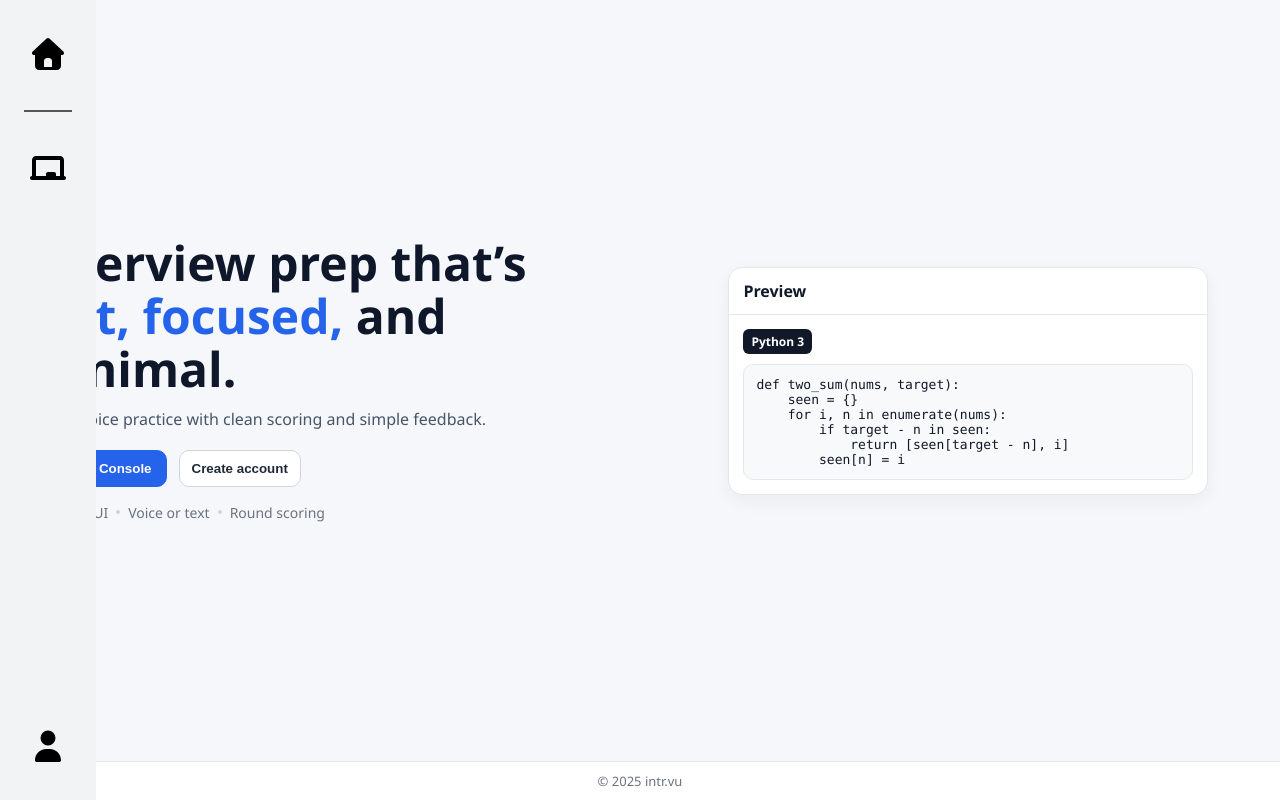
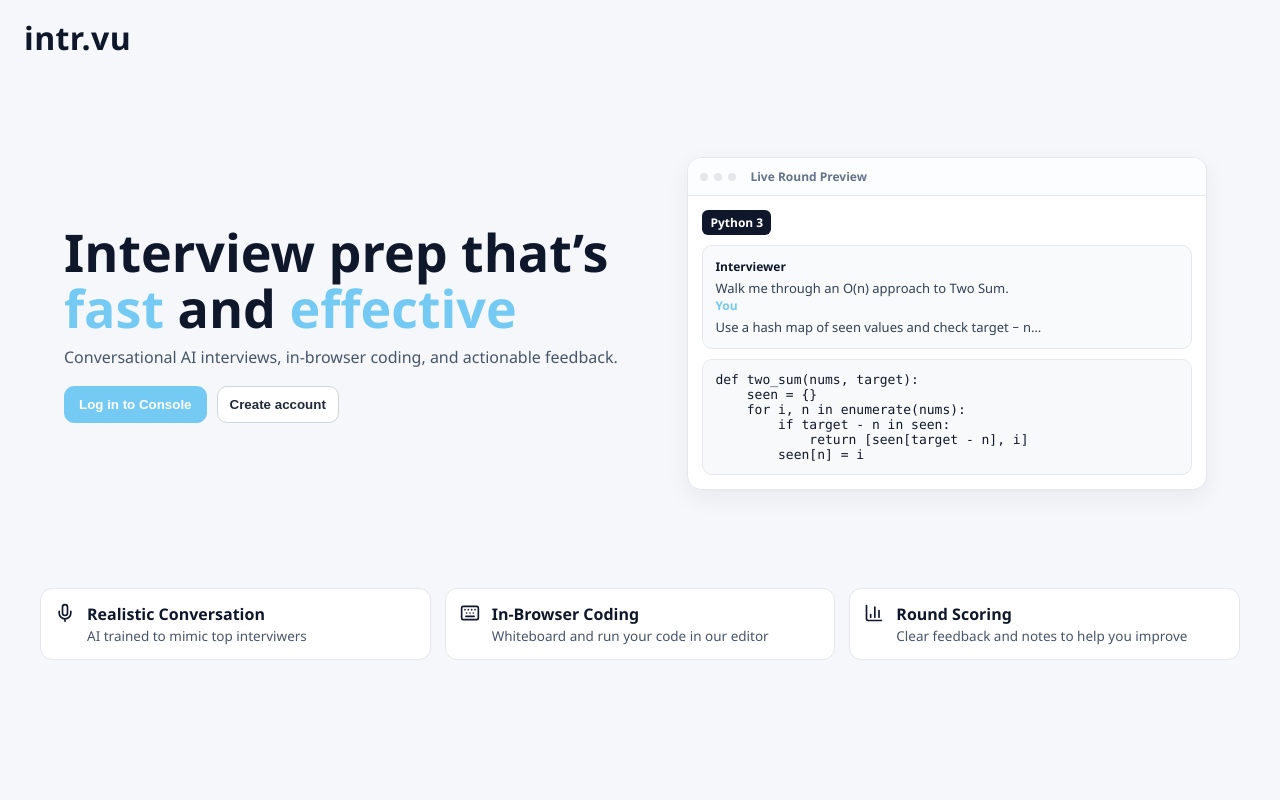
Before and after one commit to zhikangxie107/intr.vu, a Next.js app: page / in a window 1280 px wide. Built offline with nearby package versions, Linux system fonts and the light colour scheme.

Commit message:
landing page done

```diff
--- a/package.json
+++ b/package.json
@@ -21,6 +21,7 @@
     "dotenv": "^17.2.3",
     "elevenlabs": "^1.59.0",
     "express": "^5.1.0",
+    "lucide-react": "^0.553.0",
     "next": "16.0.1",
     "openai": "^6.8.1",
     "react": "19.2.0",
--- a/src/app/page.js
+++ b/src/app/page.js
@@ -1,83 +1,71 @@
 "use client";
 import Link from "next/link";
 import { useAuth0 } from "@auth0/auth0-react";
-import Navbar from "../components/navbar/navbar";
+import { Mic, Keyboard, BarChart3 } from "lucide-react";
 
 
 export default function HomePage() {
-  const { isAuthenticated, isLoading, loginWithRedirect } = useAuth0();
+  const { isAuthenticated, loginWithRedirect } = useAuth0();
 
-  // CTA logic
-  const primaryCta = isAuthenticated
-    ? { type: "link", label: "Continue learning", href: "/learn" }
-    : { type: "action", label: "Log in to Console" };
+  const primaryCta =
+    isAuthenticated
+      ? { type: "link", label: "Continue learning", href: "/learn" }
+      : { type: "action", label: "Log in to Console" };
 
   const handlePrimary = async () => {
-    if (!isAuthenticated) {
-      // Go to Auth0 OAuth
-      await loginWithRedirect();
-    }
+    if (!isAuthenticated) await loginWithRedirect();
+  };
+
+  const handleSignup = async () => {
+    await loginWithRedirect({ authorizationParams: { screen_hint: "signup" } });
   };
 
   return (
-    <div style={styles.page}>
-      <Navbar></Navbar>
+    <div style={S.page}>
+      {/* BRAND (top-left) */}
+      <header style={S.header}>
+        <Link href="/" style={S.brand}>intr.vu</Link>
+      </header>
 
-
-      <main style={styles.hero}>
-        <div style={styles.left}>
-          <h1 style={styles.title}>
-            Interview prep that’s<br />
-            <span style={styles.accent}>fast, focused,</span> and minimal.
+      {/* HERO: left copy, right preview (no graph) */}
+      <section style={S.hero}>
+        <div style={S.heroLeft}>
+          <h1 style={S.title}>
+            Interview prep that’s <span style={S.accent}>fast</span> and <span style={S.accent}>effective</span>
           </h1>
-          <p style={styles.subtitle}>
-            Code + voice practice with clean scoring and simple feedback.
+          <p style={S.sub}>
+            Conversational AI interviews, in-browser coding, and actionable feedback.
           </p>
 
-          <div style={styles.ctaRow}>
+          <div style={S.ctaRow}>
             {primaryCta.type === "link" ? (
-              <Link href={primaryCta.href} style={styles.primaryBtn}>
-                {primaryCta.label}
-              </Link>
+              <Link href={primaryCta.href} style={S.primary}>{primaryCta.label}</Link>
             ) : (
-              <button onClick={handlePrimary} style={styles.primaryBtn}>
-                {primaryCta.label}
-              </button>
+              <button onClick={handlePrimary} style={S.primary}>{primaryCta.label}</button>
             )}
-
             {!isAuthenticated && (
-              <button
-                onClick={() =>
-                  loginWithRedirect({
-                    authorizationParams: { screen_hint: "signup" },
-                  })
-                }
-                style={styles.secondaryBtn}
-              >
-                Create account
-              </button>
+              <button onClick={handleSignup} style={S.secondary}>Create account</button>
             )}
           </div>
-
-          {!isLoading && (
-            <div style={styles.metaRow}>
-              <span style={styles.meta}>No clutter UI</span>
-              <span style={styles.dot} />
-              <span style={styles.meta}>Voice or text</span>
-              <span style={styles.dot} />
-              <span style={styles.meta}>Round scoring</span>
-            </div>
-          )}
         </div>
 
-        {/* minimal right panel (optional placeholder) */}
-        <div style={styles.right}>
-          <div style={styles.panel}>
-            <div style={styles.panelHeader}>Preview</div>
-            <div style={styles.panelBody}>
-              <div style={styles.badge}>Python 3</div>
-              <div style={styles.codeBox}>
-                <pre style={styles.code}>
+        {/* Simple preview card to balance layout (no node graph) */}
+        <div style={S.heroRight} aria-hidden>
+          <div style={S.previewCard}>
+            <div style={S.previewHeader}>
+              <span style={S.dot} /><span style={S.dot} /><span style={S.dot} />
+              <span style={S.previewTitle}>Live Round Preview</span>
+            </div>
+            <div style={S.previewBody}>
+              <div style={S.badge}>Python 3</div>
+              <div style={S.transcript}>
+                <div style={S.role}>Interviewer</div>
+                <div style={S.text}>Walk me through an O(n) approach to Two Sum.</div>
+                <div style={S.roleUser}>You</div>
+                <div style={S.text}>Use a hash map of seen values and check target − n…</div>
+              </div>
+              <div style={S.codeBox}>
+                <pre style={S.code}>
 {`def two_sum(nums, target):
     seen = {}
     for i, n in enumerate(nums):
@@ -89,123 +77,138 @@ export default function HomePage() {
             </div>
           </div>
         </div>
-      </main>
+      </section>
 
-      <footer style={styles.footer}>
-        <div style={styles.footNote}>© {new Date().getFullYear()} intr.vu</div>
-      </footer>
+      {/* FEATURE STRIP (three items like the example) */}
+      <section style={S.features}>
+        <div style={S.featuresGrid}>
+          <Feature
+            icon={<Mic size={20} />}
+            title="Realistic Conversation"
+            sub="AI trained to mimic top interviwers"
+          />
+          <Feature
+            icon={<Keyboard size={20} />}
+            title="In-Browser Coding"
+            sub="Whiteboard and run your code in our editor"
+          />
+          <Feature
+            icon={<BarChart3 size={20} />}
+            title="Round Scoring"
+            sub="Clear feedback and notes to help you improve"
+          />
+        </div>
+      </section>
     </div>
   );
 }
 
-/* ---------- Minimal inline styles (white + light blue) ---------- */
-const styles = {
+function Feature({ icon, title, sub }) {
+  return (
+    <div style={S.featureItem}>
+      <div style={S.featureIcon}>{icon}</div>
+      <div>
+        <div style={S.featureTitle}>{title}</div>
+        <div style={S.featureSub}>{sub}</div>
+      </div>
+    </div>
+  );
+}
+
+const S = {
+  /* Page + brand */
   page: {
+    minHeight: "100vh",
     display: "flex",
     flexDirection: "column",
-    minHeight: "100vh",
-    backgroundColor: "#f5f7fa",
+    background: "#f5f7fa",          // your light bg
     color: "#0f172a",
     fontFamily: "'Segoe UI', Roboto, Helvetica, Arial, sans-serif",
   },
+  header: { padding: "16px 24px" },
+  brand: {
+    fontWeight: 900,
+    fontSize: 32,
+    letterSpacing: 0.4,
+    color: "#0f172a",
+    textDecoration: "none",
+  },
 
+  /* Hero layout */
+  hero: {
+    flex: .5,
+    display: "grid",
+    gridTemplateColumns: "1.1fr 1fr",
+    gap: 24,
+    alignItems: "center",
+    padding: "24px",
+    maxWidth: 1200,
+    width: "100%",
+    margin: "0 auto",
+  },
+  heroLeft: { maxWidth: 640 },
+  heroRight: { display: "flex", justifyContent: "center" },
 
-  brand: { fontWeight: 800, letterSpacing: 0.2, color: "#2563eb" },
-  linkBtn: {
-    background: "none",
-    border: "1px solid #d1d5db",
-    color: "#111827",
-    padding: "8px 12px",
-    borderRadius: 8,
-    fontWeight: 600,
+  /* Copy */
+  title: {
+    margin: 0,
+    fontSize: "clamp(34px, 5vw, 52px)",
+    lineHeight: 1.08,
+    fontWeight: 900,
+  },
+  accent: { color: "#74CAF2" },     // your accent blue
+  sub: {
+    marginTop: 10,
+    color: "#475569",
+    fontSize: 16,
+  },
+
+  /* CTAs */
+  ctaRow: { display: "flex", gap: 10, marginTop: 18, flexWrap: "wrap" },
+  primary: {
+    background: "#74CAF2",
+    color: "#fff",
+    border: "1px solid #74CAF2",
+    borderRadius: 10,
+    padding: "10px 14px",
+    fontWeight: 800,
     cursor: "pointer",
     textDecoration: "none",
   },
-
-  hero: {
-    display: "grid",
-    gridTemplateColumns: "1.1fr 1fr",
-    gap: 24,
-    padding: "48px 24px",
-    maxWidth: 1400,
-    width: "100%",
-    margin: "0 auto",
-    flex: 1,
-  },
-  left: { alignSelf: "center" },
-  title: {
-    margin: 0,
-    fontSize: "clamp(32px, 4.2vw, 48px)",
-    lineHeight: 1.1,
-    fontWeight: 800,
-  },
-  accent: { color: "#2563eb" },
-  subtitle: {
-    marginTop: 12,
-    color: "#475569",
-    fontSize: 16,
-    maxWidth: 560,
-  },
-  ctaRow: { display: "flex", gap: 12, marginTop: 20 },
-  primaryBtn: {
-    background: "#2563eb",
-    color: "#fff",
-    border: "1px solid #2563eb",
-    borderRadius: 10,
-    padding: "10px 14px",
-    fontWeight: 700,
-    cursor: "pointer",
-    textDecoration: "none",
-  },
-  secondaryBtn: {
+  secondary: {
     background: "#fff",
     color: "#1f2937",
     border: "1px solid #d1d5db",
     borderRadius: 10,
     padding: "10px 12px",
-    fontWeight: 600,
+    fontWeight: 700,
     cursor: "pointer",
   },
-  metaRow: {
-    display: "flex",
-    alignItems: "center",
-    gap: 8,
-    marginTop: 14,
-    color: "#6b7280",
-    fontSize: 14,
-  },
-  meta: { padding: "2px 0" },
-  dot: {
-    width: 4,
-    height: 4,
-    borderRadius: "50%",
-    background: "#cbd5e1",
-    display: "inline-block",
-  },
 
-  right: {
-    display: "flex",
-    alignItems: "center",
-    justifyContent: "center",
-  },
-  panel: {
+  /* Preview card (simple, no graph) */
+  previewCard: {
     width: "100%",
-    maxWidth: 480,
+    maxWidth: 520,
     background: "#fff",
     border: "1px solid #e5e7eb",
     borderRadius: 14,
-    boxShadow: "0 6px 18px rgba(0,0,0,0.05)",
+    boxShadow: "0 8px 24px rgba(0,0,0,.06)",
+    overflow: "hidden",
   },
-  panelHeader: {
-    padding: "12px 14px",
+  previewHeader: {
+    display: "flex",
+    alignItems: "center",
+    gap: 6,
+    padding: "10px 12px",
     borderBottom: "1px solid #e5e7eb",
-    fontWeight: 600,
-    color: "#111827",
+    background: "#fbfdff",
   },
-  panelBody: { padding: 14 },
+  dot: { width: 8, height: 8, borderRadius: 8, background: "#e5e7eb" },
+  previewTitle: { marginLeft: 8, fontSize: 12, color: "#64748b", fontWeight: 700 },
+  previewBody: { padding: 14 },
   badge: {
     display: "inline-block",
-    background: "#111827",
+    background: "#0f172a",
     color: "#fff",
     borderRadius: 6,
     padding: "4px 8px",
@@ -213,6 +216,16 @@ const styles = {
     fontWeight: 700,
     marginBottom: 10,
   },
+  transcript: {
+    background: "#f8fafc",
+    border: "1px solid #e5e7eb",
+    borderRadius: 10,
+    padding: 12,
+    marginBottom: 10,
+  },
+  role: { fontSize: 12, fontWeight: 800, color: "#0f172a" },
+  roleUser: { fontSize: 12, fontWeight: 800, color: "#74CAF2" },
+  text: { fontSize: 13, color: "#334155", marginTop: 4 },
   codeBox: {
     background: "#f7f9fb",
     border: "1px solid #e5e7eb",
@@ -229,15 +242,38 @@ const styles = {
     color: "#111827",
   },
 
+  /* Feature row (like the bottom row in the image) */
+  features: { padding: "16px 24px 24px" },
+  featuresGrid: {
+    display: "grid",
+    gridTemplateColumns: "repeat(3, 1fr)",
+    gap: 14,
+    maxWidth: 1200,
+    margin: "0 auto",
+  },
+  featureItem: {
+    display: "flex",
+    gap: 12,
+    alignItems: "flex-start",
+    background: "#ffffff",
+    border: "1px solid #e5e7eb",
+    borderRadius: 12,
+    padding: 14,
+  },
+  featureIcon: { fontSize: 20, lineHeight: 1 },
+  featureTitle: { fontWeight: 800, marginBottom: 2 },
+  featureSub: { color: "#475569", fontSize: 13.5 },
+
+  /* Footer */
   footer: {
     borderTop: "1px solid #e5e7eb",
     background: "#fff",
-    padding: "10px 24px",
+    padding: "10px 16px",
     display: "flex",
     justifyContent: "center",
   },
   footNote: { color: "#6b7280", fontSize: 13 },
 
-  /* responsive */
-  "@media (max-width: 960px)": {}, // (left here if you want to add rules)
+  /* Responsive */
+  "@media (maxWidth: 960px)": {},
 };
```
Also changed, not shown: tsconfig.json (added, +37 -0 lines), 1 other file (tests, documents, lock files or other folders).
